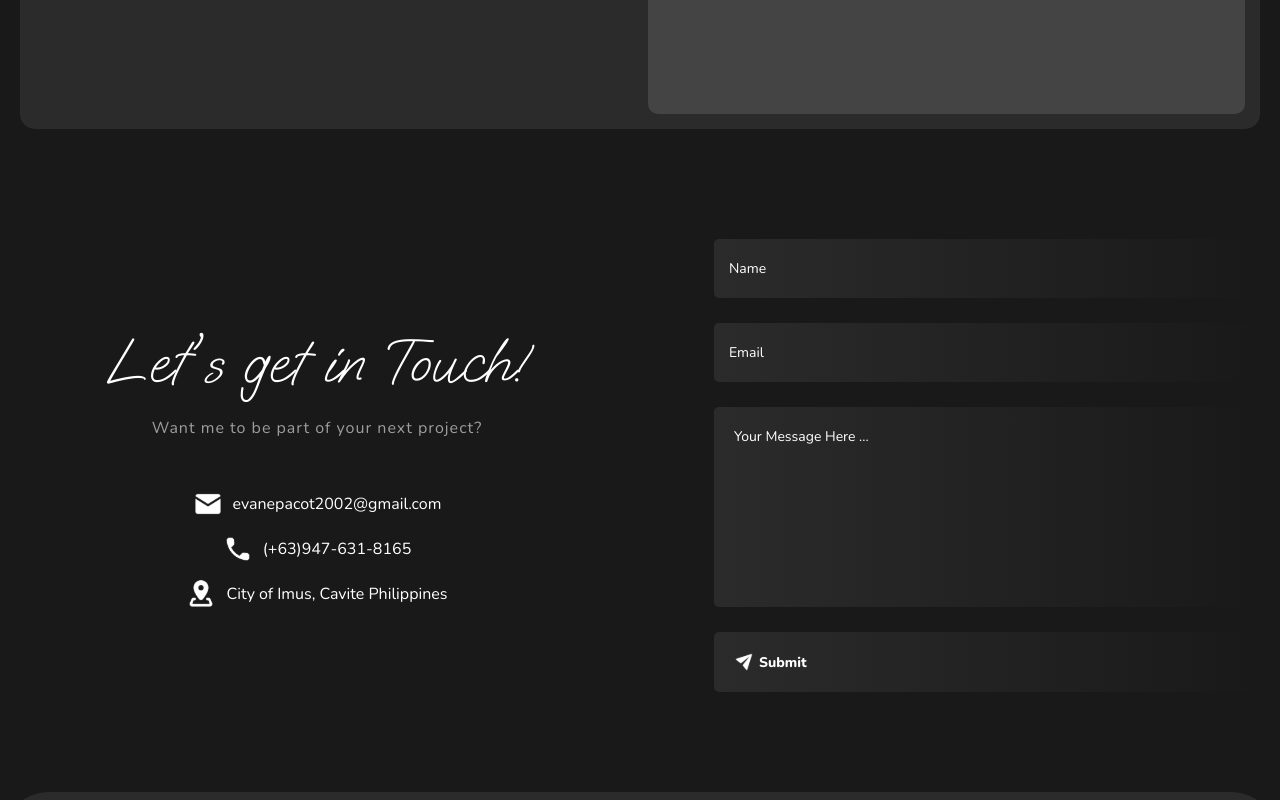
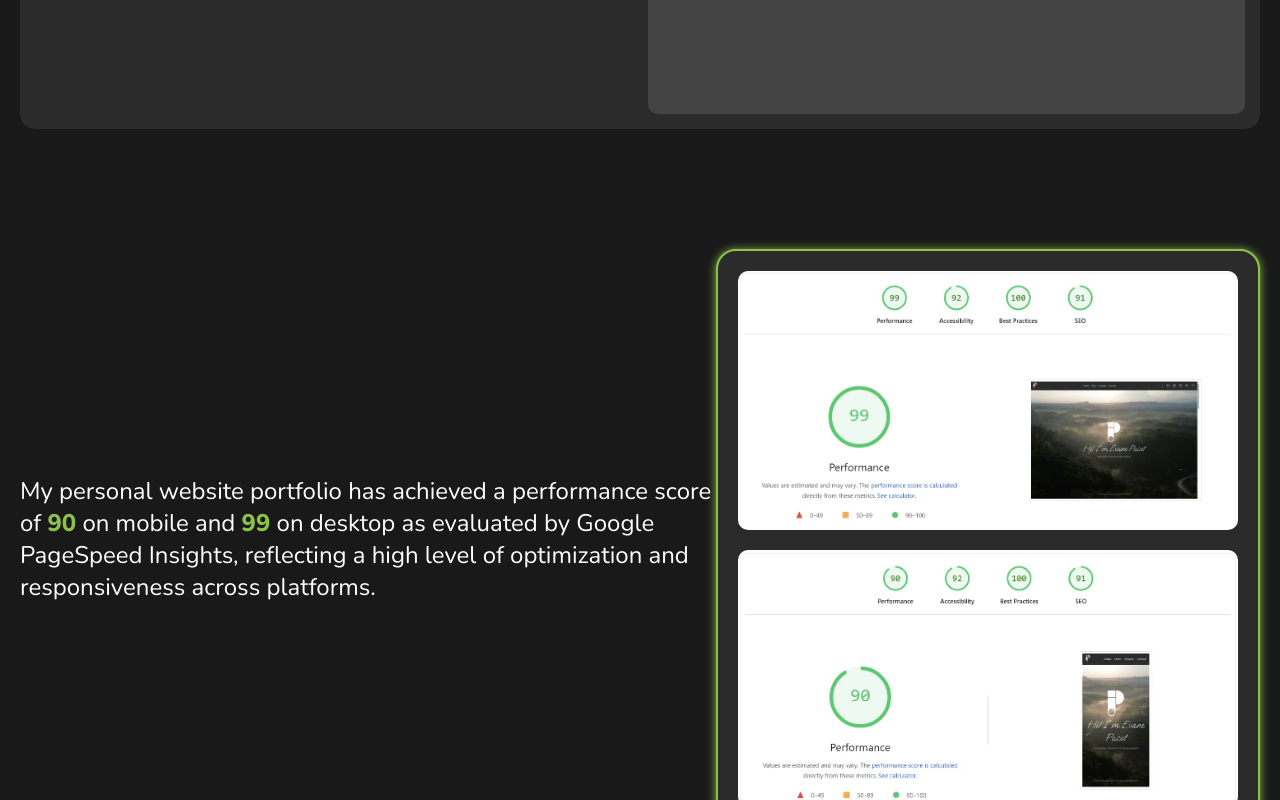
Before and after one commit to Minyoui/pct_portfolio, a React (Vite) app: page / in a window 1280 px wide. Shown: the part 2880-3680 px from the top of the page. Built offline with nearby package versions, Linux system fonts and the light colour scheme.

Commit message:
32nd Commit (Added PageSpeed Insight Section)

```diff
--- a/src/App.jsx
+++ b/src/App.jsx
@@ -8,6 +8,7 @@ const Skills = React.lazy(() => import ('./components/skills/skills'))
 const Projects = React.lazy(() => import ('./components/projects/projects'))
 const Footer = React.lazy(() => import ('./components/footer/footer'))
 const Contact = React.lazy(() => import ('./components/contact/contact'))
+const Insight = React.lazy(() => import ('./components/insight/insight'))
 
 function App() {
 
@@ -20,6 +21,7 @@ function App() {
       <About />
       <Skills />
       <Projects />
+      <Insight />
       <Contact />
       <Footer />
     </>
--- /dev/null
+++ b/src/components/insight/insight.css
@@ -0,0 +1,42 @@
+
+
+.insight-section {
+    width: 100%;
+    height: 100dvh;
+
+    display: flex;
+    flex-direction: row;
+    align-items: center;
+    justify-content: center;
+    padding: 100px 20px;
+}
+
+.insight-details p{
+    color: white;
+    text-align: left;
+    font-size: 1.5rem;
+}
+
+.insight-details span {
+    color: #8BC34A;
+    font-weight: bold;
+}
+
+.insight-image {
+    padding: 20px;
+    background-color: #2B2B2B;
+    border-radius: 20px;
+    border: solid 2px #8BC34A;
+    box-shadow: 0 1px 10px #8BC34A;
+
+    display: flex;
+    flex-direction: column;
+    align-items: center;
+    justify-items: center;
+    gap: 20px;
+}
+
+.insight-image img {
+    width: 500px;
+    border-radius: 10px;
+}
--- /dev/null
+++ b/src/components/insight/insight.jsx
@@ -0,0 +1,21 @@
+import './insight.css';
+
+//assets
+import desktopInsight from '../../assets/desktop-insight.jpg';
+import mobileInsight from '../../assets/mobile-insight.jpg';
+
+function Insight () {
+    return (
+        <div className='insight-section'>
+            <div className='insight-details'>
+                <p>My personal website portfolio has achieved a performance score of <span>90</span> on mobile and <span>99</span> on desktop as evaluated by Google PageSpeed Insights, reflecting a high level of optimization and responsiveness across platforms.</p>
+            </div>
+            <div className='insight-image'>
+                <img src={desktopInsight} alt="Dekstop Insight" loading='lazy' />
+                <img src={mobileInsight} alt="Mobile Insight" loading='lazy' />
+            </div>
+        </div>
+    )
+}
+
+export default Insight;
```
Also changed, not shown: src/assets/desktop-insight.jpg (added), src/assets/mobile-insight.jpg (added).
